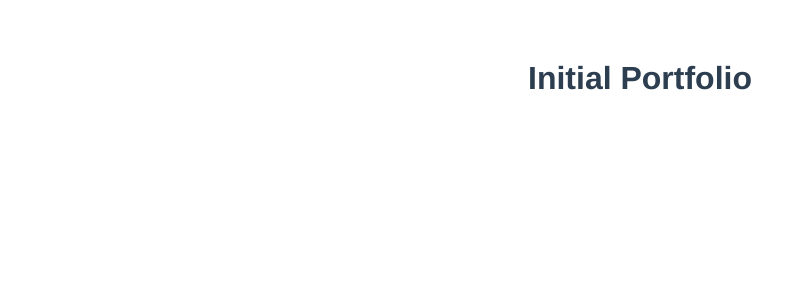
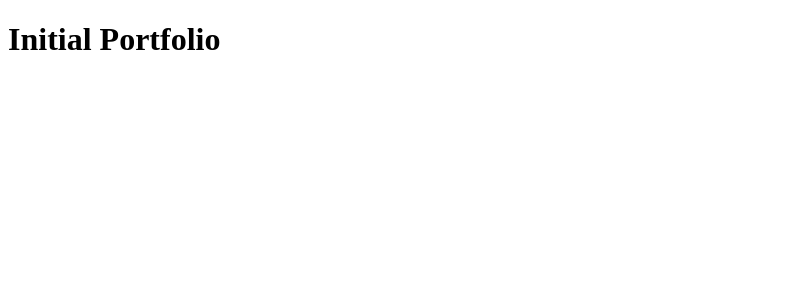
Before and after one commit to RayhanHamada/my-portfolio-rebuild2, a Vue app: page / in a window 1280 px wide. Shown: the top 300 px of the page, without its empty margins (0-805 px from the left). Built offline with nearby package versions, Linux system fonts and the light colour scheme.

Commit message:
add vuex

```diff
--- a/package.json
+++ b/package.json
@@ -3,14 +3,15 @@
   "version": "0.1.0",
   "private": true,
   "scripts": {
-    "dev": "vue-cli-service serve",
     "build": "vue-cli-service build",
     "lint": "vue-cli-service lint",
+    "dev": "vue-cli-service serve",
     "fmt": "prettier --write ./src/**/*.{ts,js,vue}"
   },
   "dependencies": {
     "core-js": "^3.6.5",
-    "vue": "^3.0.0"
+    "vue": "^3.0.0",
+    "vuex": "^4.0.0-0"
   },
   "devDependencies": {
     "@typescript-eslint/eslint-plugin": "^2.33.0",
@@ -18,6 +19,7 @@
     "@vue/cli-plugin-babel": "~4.5.0",
     "@vue/cli-plugin-eslint": "~4.5.0",
     "@vue/cli-plugin-typescript": "~4.5.0",
+    "@vue/cli-plugin-vuex": "~4.5.0",
     "@vue/cli-service": "~4.5.0",
     "@vue/compiler-sfc": "^3.0.0",
     "@vue/eslint-config-typescript": "^5.0.2",
--- a/src/App.vue
+++ b/src/App.vue
@@ -1,5 +1,5 @@
 <template>
-  <div >
+  <div>
     <h1>Initial Portfolio</h1>
   </div>
 </template>
@@ -9,20 +9,8 @@ import { defineComponent } from 'vue';
 
 export default defineComponent({
   name: 'App',
-  components: {
-
-  },
-
+  components: {},
 });
 </script>
 
-<style lang="scss">
-#app {
-  font-family: Avenir, Helvetica, Arial, sans-serif;
-  -webkit-font-smoothing: antialiased;
-  -moz-osx-font-smoothing: grayscale;
-  text-align: center;
-  color: #2c3e50;
-  margin-top: 60px;
-}
-</style>
+<style lang="scss"></style>
--- a/src/main.ts
+++ b/src/main.ts
@@ -1,4 +1,5 @@
 import { createApp } from 'vue';
 import App from './App.vue';
+import store from './store';
 
-createApp(App).mount('#app');
+createApp(App).use(store).mount('#app');
--- /dev/null
+++ b/src/store/index.ts
@@ -0,0 +1,8 @@
+import { createStore } from 'vuex';
+
+export default createStore({
+  state: {},
+  mutations: {},
+  actions: {},
+  modules: {},
+});
```
Also changed, not shown: 1 other file (tests, documents, lock files or other folders).
